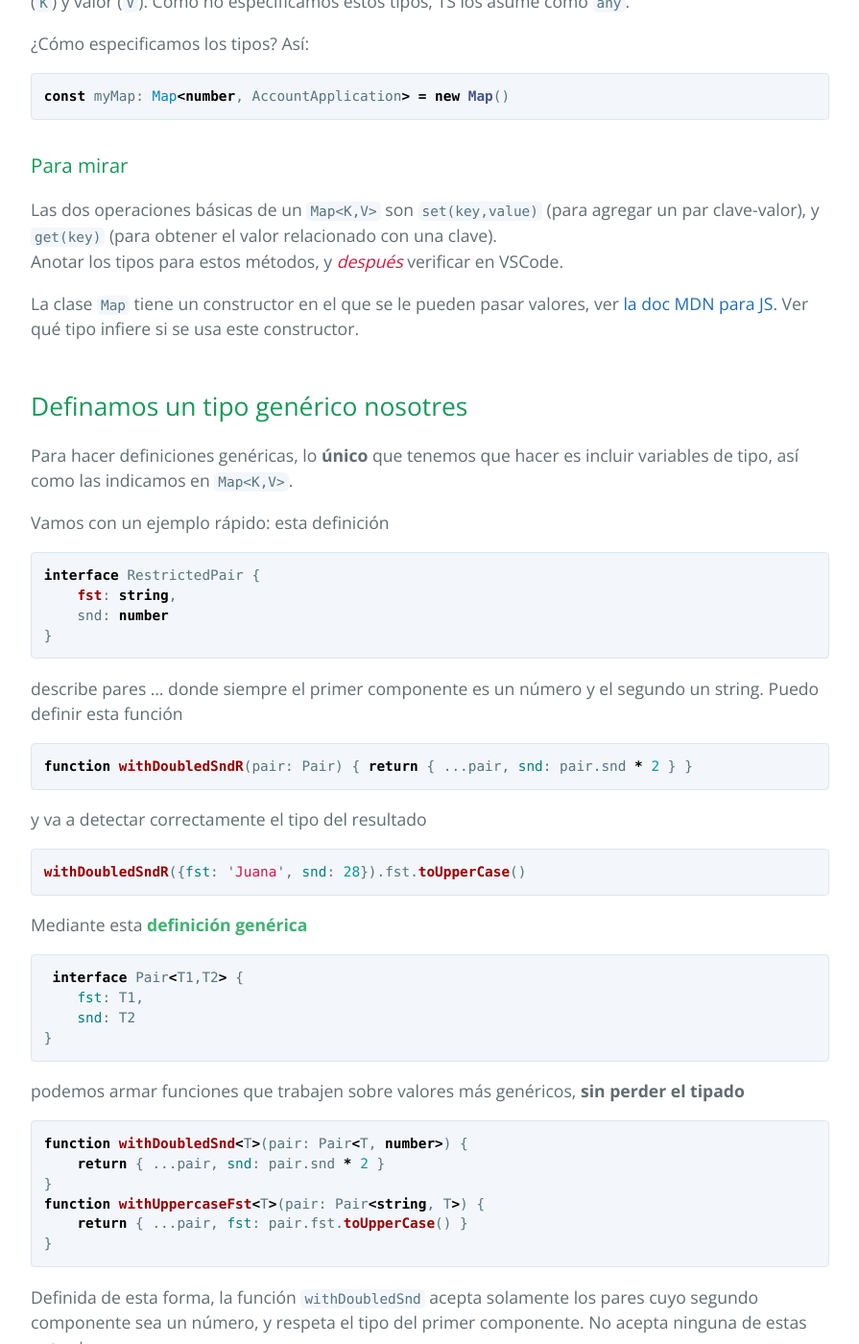
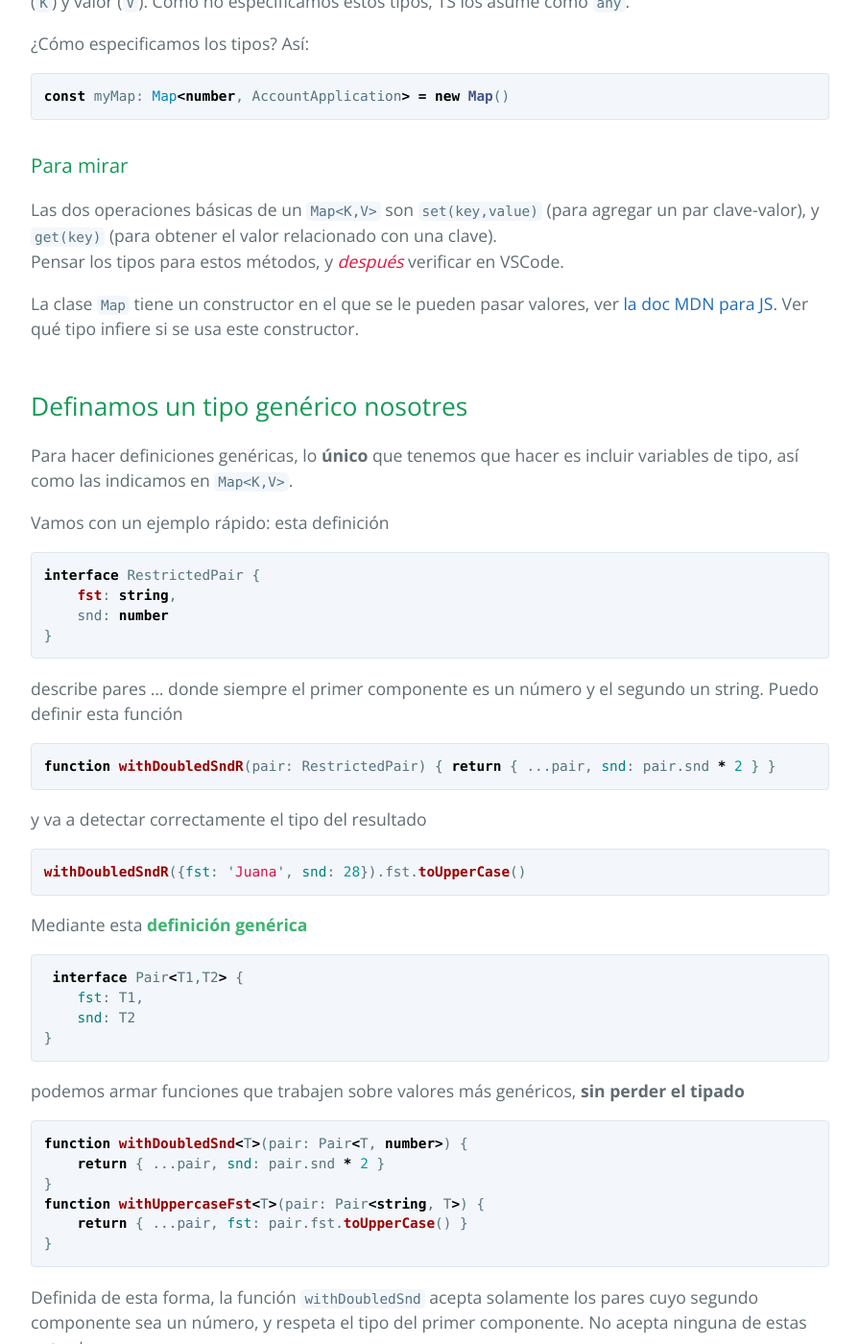
Before and after one commit to clombardi/bdsol-capacitacion-desarrollo, a Jekyll site: the page built from typescript/generics-intro.md, in a window 1280 px wide and 1400 px high, scrolled down 3290 px. Shown: the whole window at 96% size, without its empty margins (192-1087 px from the left). Built offline with Jekyll 4.4.1, drawn with Linux system fonts in a browser that asks for light colours; our own code applies the rules of GitHub Pages for plain Markdown files; some of the changed text lies outside the part shown.

Commit message:
intro a generics - ajustes 01

````diff
--- a/typescript/generics-intro.md
+++ b/typescript/generics-intro.md
@@ -110,7 +110,7 @@ const myMap: Map<number, AccountApplication> = new Map()
 
 ### Para mirar
 Las dos operaciones básicas de un `Map<K,V>` son `set(key,value)` (para agregar un par clave-valor), y `get(key)` (para obtener el valor relacionado con una clave).
-Anotar los tipos para estos métodos, y _después_{: style="color: Crimson"} verificar en VSCode.
+Pensar los tipos para estos métodos, y _después_{: style="color: Crimson"} verificar en VSCode.
 
 La clase `Map` tiene un constructor en el que se le pueden pasar valores, ver [la doc MDN para JS](https://developer.mozilla.org/en-US/docs/Web/JavaScript/Reference/Global_Objects/Map/Map). Ver qué tipo infiere si se usa este constructor.
 
@@ -128,7 +128,7 @@ interface RestrictedPair {
 describe pares  ... donde siempre el primer componente es un número y el segundo un string.
 Puedo definir esta función
 ``` typescript
-function withDoubledSndR(pair: Pair) { return { ...pair, snd: pair.snd * 2 } }
+function withDoubledSndR(pair: RestrictedPair) { return { ...pair, snd: pair.snd * 2 } }
 ```
 y va a detectar correctamente el tipo del resultado
 ``` typescript
````
Also changed, not shown: other parts of typescript/generics-intro.md (+3 -2 lines).
